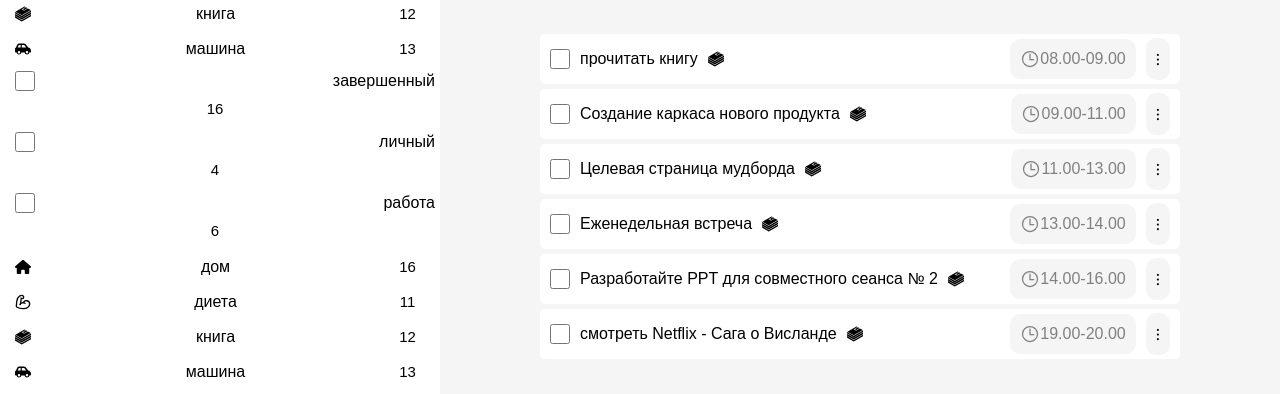
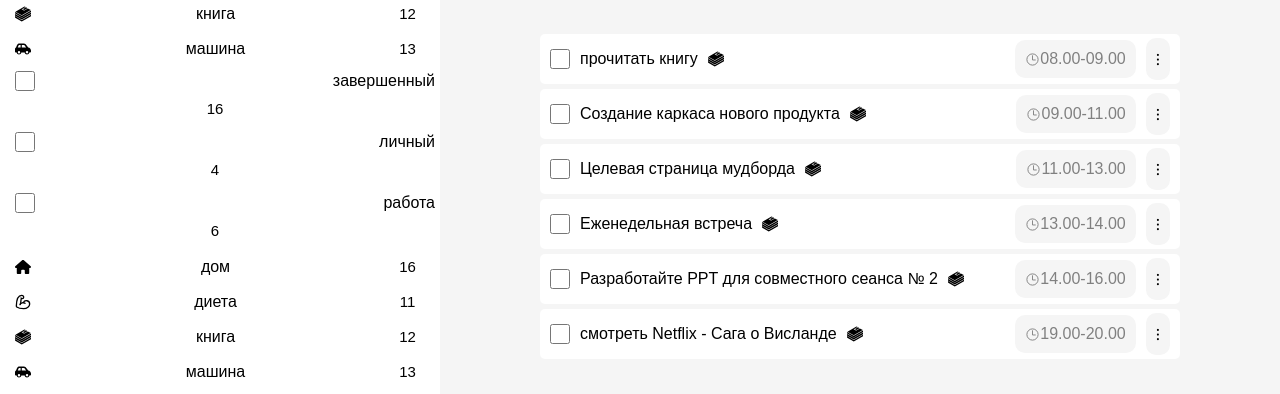
Before and after one commit to ayhan-gadjibalayev/todo-app, a React (Create React App) app: page / in a window 1280 px wide. Shown: the part 158-552 px from the top of the page. Built offline with nearby package versions, Linux system fonts and the light colour scheme.

Commit message:
уменьшил размер текста

```diff
--- a/src/components/ReadBook.js
+++ b/src/components/ReadBook.js
@@ -25,7 +25,7 @@ export default function ReadBook(props) {
       </div>
       <div className="all-block-right">
         <div className="time">
-          <IoTimeOutline style={{ fontSize: "20px" }} />
+          <IoTimeOutline style={{ fontSize: "15px" }} />
           <span>{task.date}</span>
         </div>
         <span className="theer-dots">⁝</span>
```
